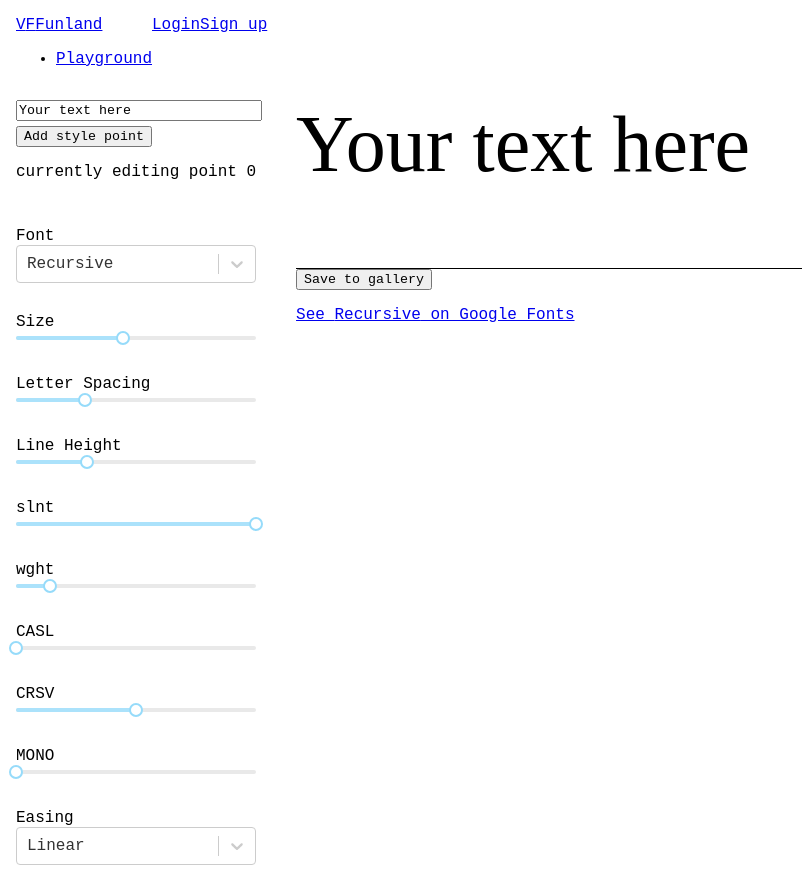
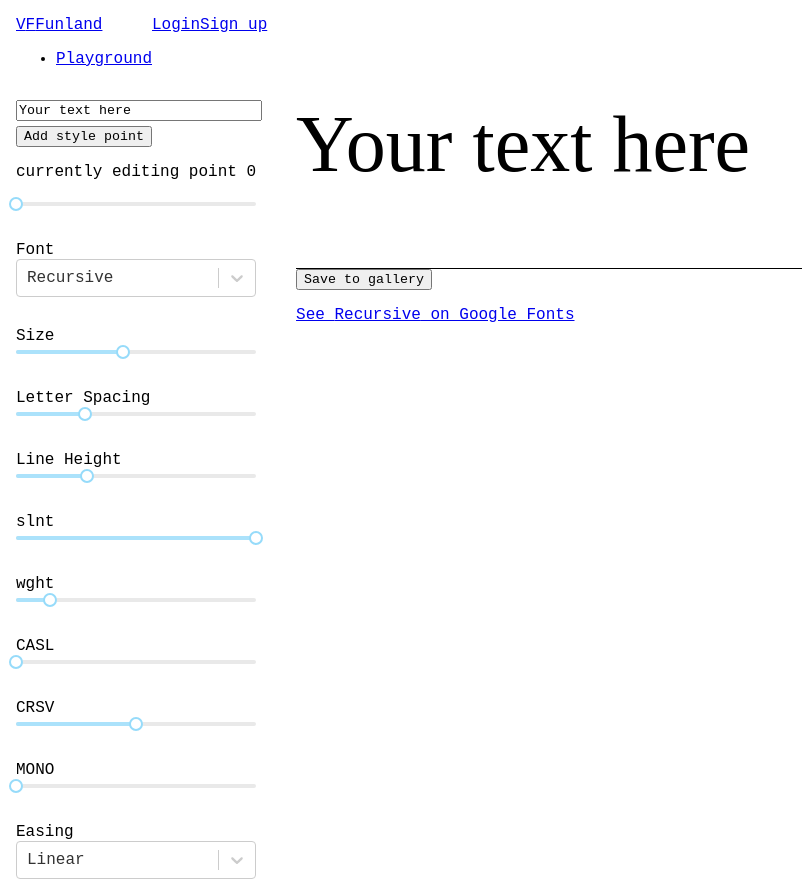
Before and after one commit to fraserpage/Variable-Font-Funland, a React (Create React App) app: page /playground/1 in a window 1280 px wide. Shown: the top 879 px of the page, without its empty margins (0-802 px from the left). Built offline with nearby package versions, Linux system fonts and the light colour scheme; no server answers; a web font is replaced by a local one.

Commit message:
add range

```diff
--- a/src/components/WordArtControls/WordArtControls.jsx
+++ b/src/components/WordArtControls/WordArtControls.jsx
@@ -4,6 +4,7 @@ import Slider from 'rc-slider'
 import 'rc-slider/assets/index.css';
 import Select from 'react-select'
 import FontOptions from '../FontOptions/FontOptions';
+import StylePointsControls from '../StylePointsControls/StylePointsControls';
 
 const List = styled.ul`
   list-style: none;
@@ -79,6 +80,8 @@ export default function WordArtControls(props){
         </p>
       ))}
 
+      <StylePointsControls {...props} />
+
       <List id='controls'>
         <li>
           <FontOptions {...props}/>
```
